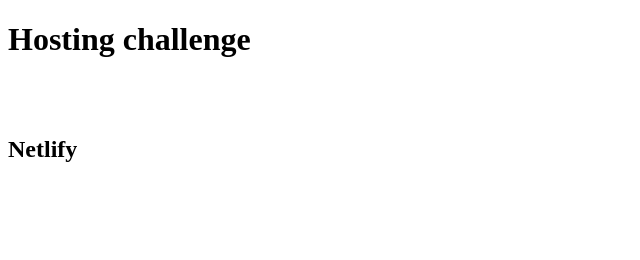
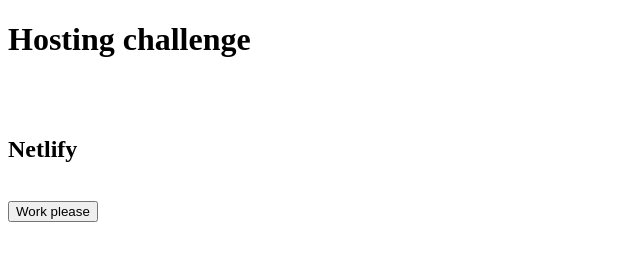
Before and after one commit to Pau-M/challenge, a plain HTML site: page index.html in a window 1280 px wide. Shown: the whole page, without its empty margins (0-640 px from the left). Drawn offline with Linux system fonts and the light colour scheme.

Commit message:
add button

```diff
--- a/index.html
+++ b/index.html
@@ -11,5 +11,7 @@
     <br />
     <br />
     <h2>Netlify</h2>
+    <br />
+    <button>Work please</button>
   </body>
 </html>
```
